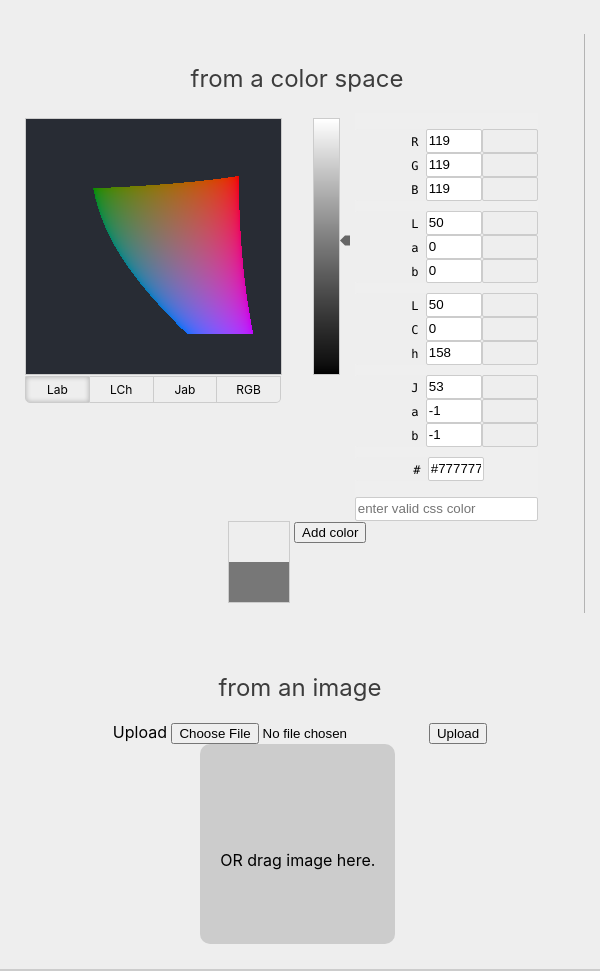
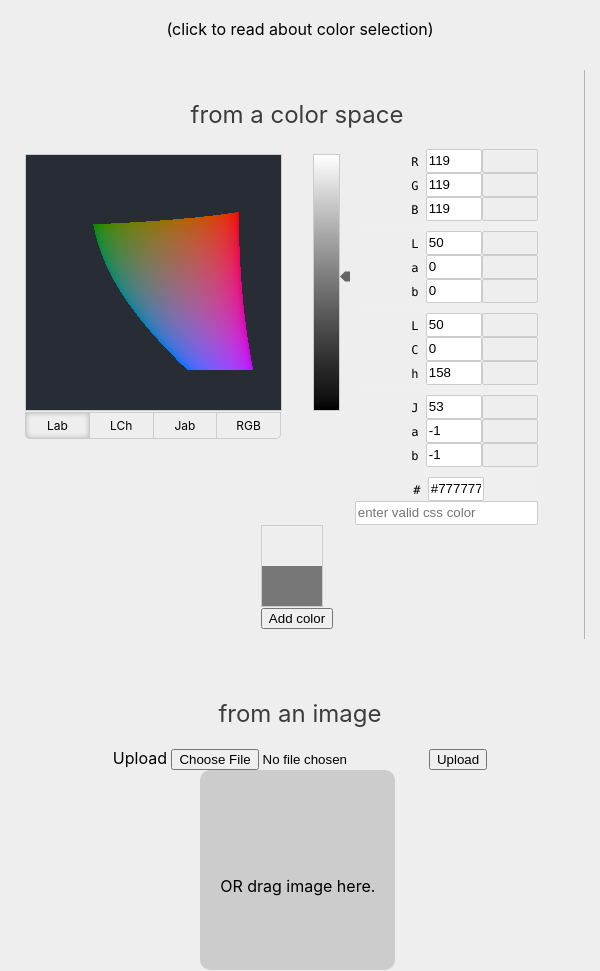
Before and after one commit to connorgr/chromaticity, an Electron app: page index.html in a window 600 px wide. Shown: the part 348-1319 px from the top of the page. Drawn offline with Linux system fonts and the light colour scheme.

Commit message:
Complete first pass at redesign

```diff
--- a/index.html
+++ b/index.html
@@ -19,6 +19,7 @@
 
     <div class="container border_bottom">
       <h1>Select colors...</h1>
+      <p>(click to read about color selection)</p>
 
       <div class="colorpicker content_container border_right display_inlineBlock">
         <h2>from a color space</h2>
@@ -37,7 +38,6 @@
             <polygon points="0,5 5,0 20,0 20,10 5,10 "/>
           </g>
         </svg>
-
         <div id="colorpicker_channels">
           <ul>
             <li>R <input type="number" value="" class="colorChannelInput" data-colorType="rgb" data-channel="r"><input type="number" value="" class="colorChannelInputHover" data-colorType="rgb" data-channel="r" disabled></li>
@@ -61,12 +61,15 @@
           </ul>
           <input type="text" class="freetextColorInput" placeholder="enter valid css color">
         </div>
-        <div class="previewColor">
-          <div class="hoverColor"></div>
-          <div class="selectedColor"></div>
+
+        <div>
+          <div class="previewColor">
+            <div class="hoverColor"></div>
+            <div class="selectedColor"></div>
+          </div>
+
+          <button id="addColorToPaletteBtn">Add color</button>
         </div>
-
-        <button id="addColorToPaletteBtn">Add color</button>
 
       </div>
 
@@ -113,6 +116,9 @@
           </tbody>
           <tfoot>
             <tr>
+              <td colspan="7"><strong>* - Export options - *</strong></td>
+            </tr>
+            <tr>
               <td colspan="7">Copyable image: <canvas class="palettePreview" height="1"></canvas></td>
             </tr>
             <tr>
@@ -135,6 +141,7 @@
           </table>
         </div>
 
+        <h2>Color discriminability for color vision deficiencies</h2>
         <table class="cvdTable">
           <tr class="palette"><td>palette</td></tr>
           <tr class="protanomaly"><td>protanomaly</td></tr>
@@ -153,6 +160,7 @@
 
 
     <div class="container">
+      <h1>Color gradient picker</h1>
       <div class="content_container">
         <div class="gradientPicker">
           <div class="gradientPickerMenu">
@@ -180,6 +188,7 @@
           </ul>
         </div>
 
+        <h2>Color gradient appearences for color vision deficiencies</h2>
         <div class="cvdGradientPicker">
           <table>
             <thead>
--- a/src/css/scss/colorpicker.scss
+++ b/src/css/scss/colorpicker.scss
@@ -1,6 +1,10 @@
 // .colorpicker {
 //   float: left;
 // }
+.colorpicker > div {
+  display: inline-block;
+  vertical-align: top;
+}
 #colorpicker_squareContainer {
   float: left;
 }
@@ -34,11 +38,10 @@ $colorpickerSquare_width: 255px;
 
 #colorpicker_channels {
   background: rgba(255,255,255,0.05);
-  display: inline-block;
-  vertical-align: top;
 }
 #colorpicker_channels ul {
   list-style: none;
+  margin: 0;
   padding: 0;
 }
 #colorpicker_channels ul li {
@@ -103,8 +106,12 @@ $colorpicker_channels_inputWidth: 50px;
   width: $colorpicker_channels_inputWidth;
 }
 
-.previewColor { border: 1px solid #ccc; display: inline-block; vertical-align:top; width: 60px; }
-.previewColor button { width: 100%; }
+.previewColor {
+  border: 1px solid #ccc;
+  display: block;
+  width: 60px;
+}
+.previewColor button { display: block; width: 100%; }
 .hoverColor, .selectedColor { height: 40px; width: 100%; }
 
 
--- a/src/css/scss/global.scss
+++ b/src/css/scss/global.scss
@@ -95,6 +95,11 @@ nav .logo {
   padding: 10px;
   vertical-align: top;
 }
+.content_container:after { // clearfix
+  content: "";
+  display: table;
+  clear: both;
+}
 
 .display_inlineBlock {
   display: inline-block;
--- a/src/css/scss/gradientpicker.scss
+++ b/src/css/scss/gradientpicker.scss
@@ -46,4 +46,5 @@
   height: 15px;
   width: 90px;
 }
+.cvdGradientPicker table { margin: 0 auto; }
 .cvdGradientPicker tr td:first-child { text-align: right; }
```
Also changed, not shown: src/css/main.css, 1 other file.
